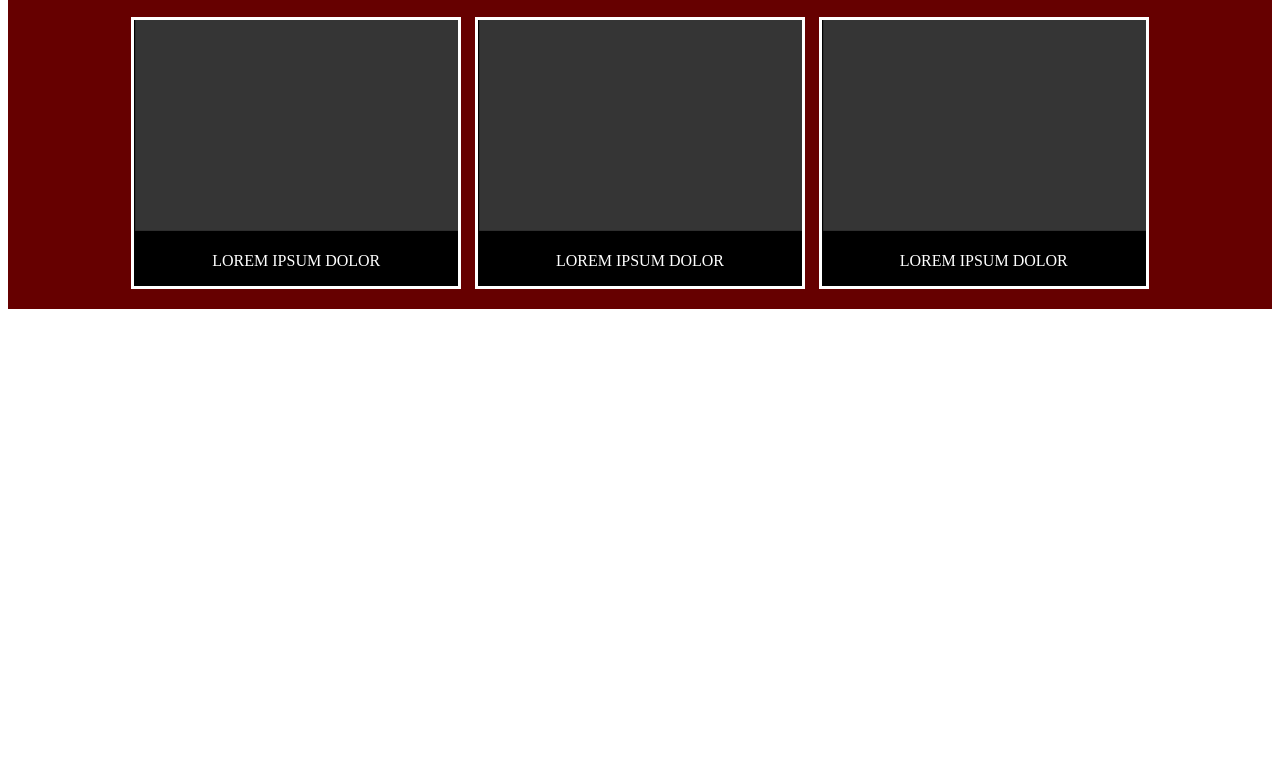
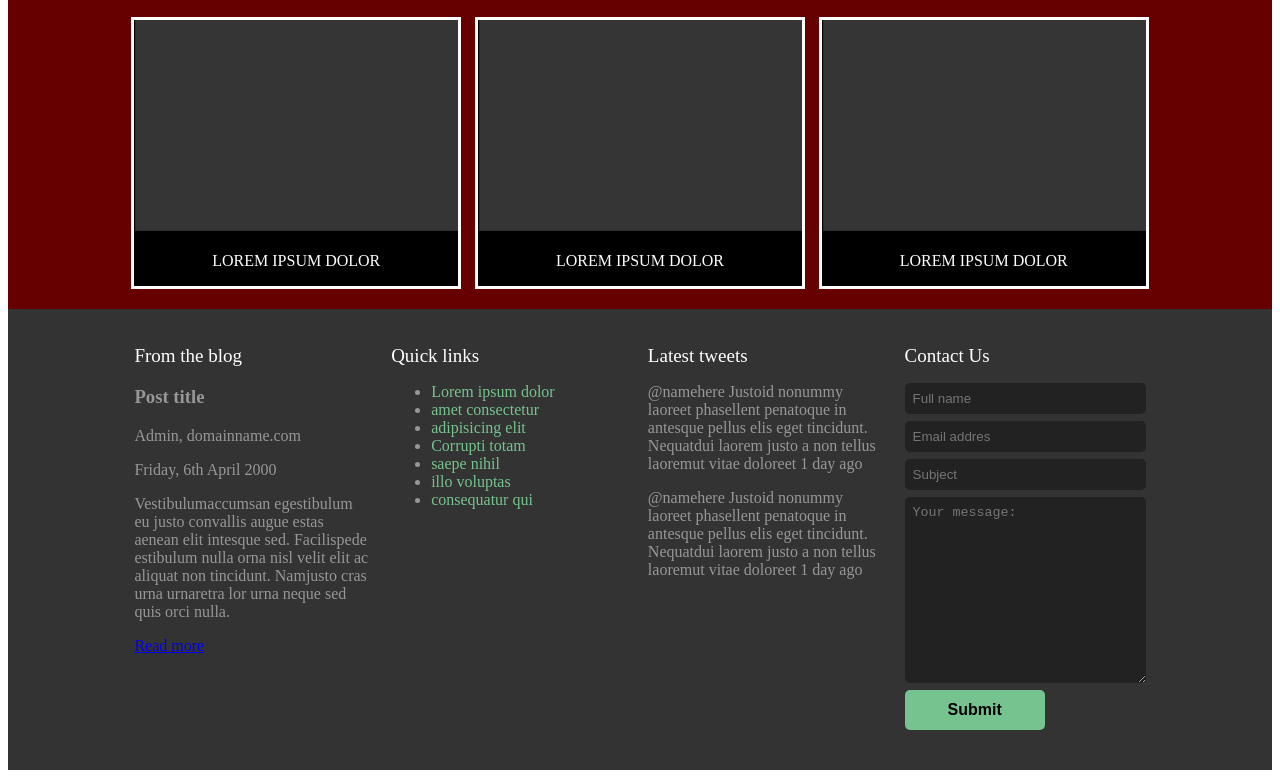
Before and after one commit to PolPi-original/HTML5_2, a plain HTML site: page index.html in a window 1280 px wide. Shown: the part 1449-2227 px from the top of the page. Before the commit the page ends 1766 px from the top, so only its background shows below. Drawn offline with Linux system fonts and the light colour scheme.

Commit message:
Add footer

```diff
--- a/index.html
+++ b/index.html
@@ -91,7 +91,45 @@
                 </div>
             </div>
         </div>
-        <footer></footer>
+        <footer>
+            <div class="footerWrap">
+                <div class="footerFromBlog">
+                    <h2>From the blog</h2>
+                    <h3>Post title</h3>
+                    <p>Admin, domainname.com</p>
+                    <p>Friday, 6th April 2000</p>
+                    <p>Vestibulumaccumsan egestibulum eu justo convallis augue estas aenean elit intesque sed. Facilispede estibulum nulla orna nisl velit elit ac aliquat non tincidunt. Namjusto cras urna urnaretra lor urna neque sed quis orci nulla.</p>
+                    <a href="#">Read more</a>
+                </div>
+                <div class="footerQuickLinks">
+                    <h2>Quick links</h2>
+                    <ul>
+                        <li><a href="#">Lorem ipsum dolor</a></li>
+                        <li><a href="#">amet consectetur</a></li>
+                        <li><a href="#">adipisicing elit</a></li>
+                        <li><a href="#">Corrupti totam</a></li>
+                        <li><a href="#">saepe nihil</a></li>
+                        <li><a href="#">illo voluptas</a></li>
+                        <li><a href="#">consequatur qui</a></li>
+                    </ul>
+                </div>
+                <div class="footerLatestTweets">
+                    <h2>Latest tweets</h2>
+                    <p>@namehere Justoid nonummy laoreet phasellent penatoque in antesque pellus elis eget tincidunt. Nequatdui laorem justo a non tellus laoremut vitae doloreet 1 day ago</p>
+                    <p>@namehere Justoid nonummy laoreet phasellent penatoque in antesque pellus elis eget tincidunt. Nequatdui laorem justo a non tellus laoremut vitae doloreet 1 day ago</p>
+                </div>
+                <div class="footerContactUs">
+                    <h2>Contact Us</h2>
+                    <form action="index.html" method="post">
+                        <input type="text" name="name" placeholder="Full name" pattern="^([A-Za-zА-Яа-я]+)$" required>
+                        <input type="text" name="email" placeholder="Email addres" pattern="^([A-Za-z0-9\.-]+)(@)([A-Za-z0-9\.-]+)(\.)([A-Za-z0-9\.-]{2,})$" required>
+                        <input type="text" name="subject" placeholder="Subject" required>
+                        <textarea name="message" placeholder="Your message:" required></textarea>
+                        <input type="submit" value="Submit">
+                    </form>
+                </div>
+            </div>
+        </footer>
     </div>
 </body>
 </html>
--- a/styles/style.css
+++ b/styles/style.css
@@ -2,11 +2,13 @@
     --fontColor-1: #ffffff;
     --fontColor-2: #333333;
     --fontColor-3: #979797;
+    --fontColor-4: #76c38f;
 
     --fontSize-1: 12px;
     --fontSize-2: 13px;
     --fontSize-3: 32px;
     --fontSize-4: 46px;
+    --fontSize-5: 19px;
 
     --backgroundColor-1: #2e0000;
     --backgroundColor-2: #660000;
@@ -233,3 +235,61 @@ header ul li {
     text-align: center;
     text-transform: uppercase;
 }
+
+footer {
+    background: var(--backgroundColor-4);
+    color: var(--fontColor-1);
+}
+
+.footerWrap {
+    display: grid;
+    grid-template-columns: repeat(4, 1fr);
+    grid-gap: 20px;
+    padding-top: 20px;
+    padding-bottom: 40px;
+    color: var(--fontColor-3);
+    /* justify-items: center; */
+    /* align-items: center; */
+
+    margin-left: var(--marginLarge);
+    margin-right: var(--marginLarge);
+}
+
+.footerWrap h2 {
+    color: var(--fontColor-1);
+    font-size: var(--fontSize-5);
+    font-weight: 400;
+}
+
+.footerQuickLinks a {
+    text-decoration: none;
+    color: var(--fontColor-4);
+}
+
+
+
+.footerContactUs form input[type="text"], footer .footerContactUs form textarea {
+    border-radius: 5px;
+    background-color:  var(--backgroundColor-6);
+    width: 225px;
+    padding: 8px;
+    border: none;
+    display: block;
+    margin-bottom: 7px;
+}
+
+.footerContactUs form textarea {
+    height: 170px;
+}
+
+.footerContactUs form input[type="submit"] {
+    border-radius: 5px;
+    border: none;
+    /* margin: 0 auto; */
+    display: block;
+    background: var(--backgroundColor-3);
+    width: 140px;
+    height: 40px;
+    font-weight: 700;
+    font-size: 16px;
+}
```
